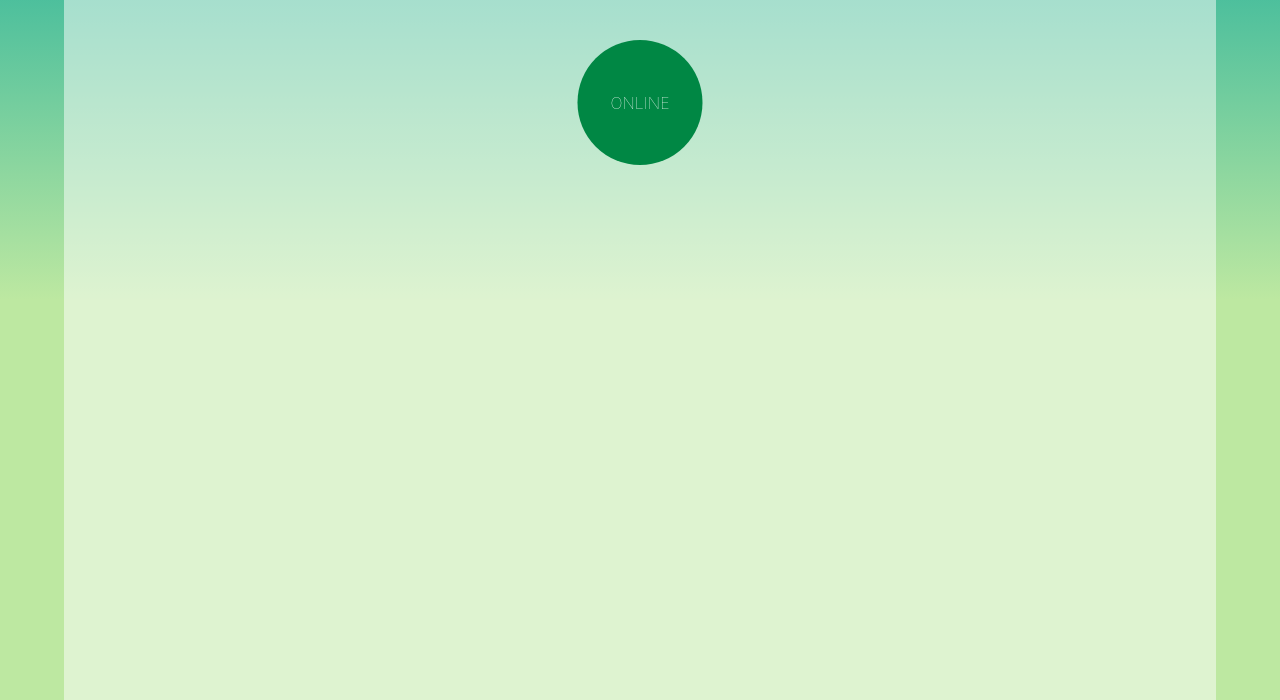
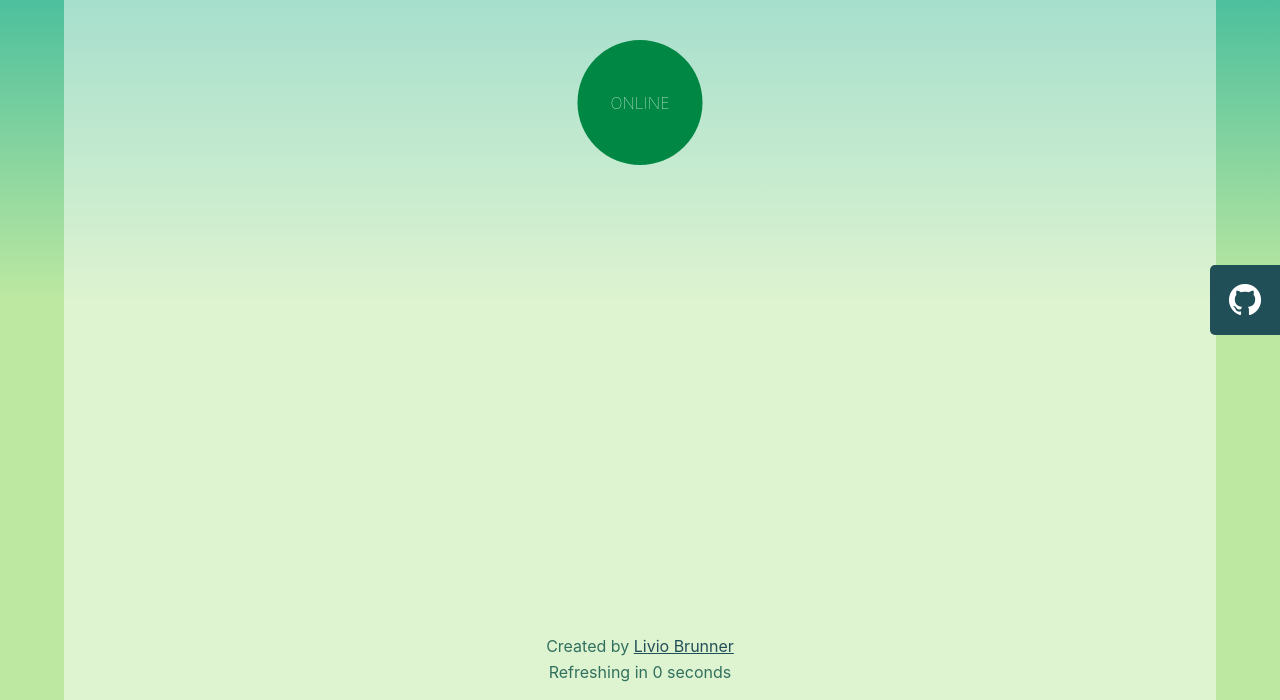
Before and after one commit to BrunnerLivio/PokemonGOStatus, a plain HTML site: page index.html in a window 1280 px wide. Shown: the part 100-800 px from the top of the page. Drawn offline with Linux system fonts and the light colour scheme; no server answers.

Commit message:
add footer

```diff
--- a/css/style.css
+++ b/css/style.css
@@ -54,21 +54,25 @@ body{
     background: -webkit-linear-gradient(top,  #28b29b 0%,#bde8a1 50%,#bde8a1 100%);
     background: linear-gradient(to bottom,  #28b29b 0%,#bde8a1 50%,#bde8a1 100%);
     filter: progid:DXImageTransform.Microsoft.gradient( startColorstr='#28b29b', endColorstr='#bde8a1',GradientType=0 );
+    color:#31705F;
 }
 h1{
     text-align:center;
-    color:#31705F;
     font-size:40px;
     margin-bottom:50px;
     text-transform: uppercase;
     font-weight:100;
 }
-@media only screen and (max-width: 767px) {
-    h1{
-        font-size:20px;
-    }
+
+a{
+    color:#204F57;
+    -webkit-transition: color 0.2s ease-in-out;
+    -moz-transition: color 0.2s ease-in-out;
+    transition: color 0.2s ease-in-out;
 }
-
+a:hover{
+    color:#102A2D;
+}
 .container{
     padding-top:40px;
     background-color:rgba(255,255,255,0.5);
@@ -243,9 +247,10 @@ h1{
 }
 .github-button{
     position:absolute;
-    top:20px;
+    top:50%;
+    transform: translateY(-50%);
     right:0;
-    background-color:rgba(255,255,255,0.2);
+    background-color:#204F57;
     width:70px;
     height:70px;
     border-bottom-left-radius: 5px;
@@ -255,7 +260,7 @@ h1{
     transition: background-color 0.2s ease-in-out;
 }
 .github-button:hover{
-    background-color:rgba(255,255,255,0.4);
+    background-color:#102A2D;
 }
 
 .github-icon{
@@ -267,3 +272,21 @@ h1{
     left:50%;
     transform:translate(-50%, -50%);
 }
+footer{
+    position:absolute;
+    bottom:20px;
+    width:100%;
+    text-align:center;
+}
+#intervalStatus{
+    margin-top:10px;
+}
+@media only screen and (max-width: 767px) {
+    h1{
+        font-size:20px;
+    }
+    .github-button{
+        width:40px;
+        height:40px;
+    }
+}
--- a/index.html
+++ b/index.html
@@ -12,11 +12,8 @@
     <a href="https://github.com/BrunnerLivio/PokemonGOStatus" target="_blank" class="github-button">
         <div class="github-icon"></div>
     </a>
-
-
     <div class="container">
         <h1>Pokemon GO Server Status</h1>
-
         <div class="loader active" id="loader">
             <svg class="circular" viewBox="25 25 50 50">
                 <circle class="path" cx="50" cy="50" r="20" fill="none" stroke-width="2" stroke-miterlimit="10" />
@@ -24,6 +21,12 @@
         </div>
         <div id="status" class="status"></div>
     </div>
+    <footer>
+        <div>
+            <span>Created by <a href="http://brunnerliv.io" target="_blank">Livio Brunner</a></span>
+        </div>
+        <div id="intervalStatus"></div>
+    </footer>
 </body>
 
 </html>
--- a/js/main.js
+++ b/js/main.js
@@ -38,9 +38,22 @@ var pokemonGOStatus = (function (self) {
     self.init = function () {
         self.$status = document.getElementById('status');
         self.$loader = document.getElementById('loader');
+        self.$intervalStatus = document.getElementById('intervalStatus');
         self.updateStatus();
+        self.intervalSeconds = 5;
+        self.updateIntervalStatus();
+        // Set up update interval
+        window.setInterval(self.updateIntervalStatus, 1000);
     };
 
+    self.updateIntervalStatus = function () {
+        self.$intervalStatus.innerText = "Refreshing in " + self.intervalSeconds + " seconds";
+        self.intervalSeconds--;
+        if (self.intervalSeconds == -1) {
+            self.updateStatus();
+            self.intervalSeconds = 5;
+        }
+    }
     self.updateStatus = function () {
         pokemonGOServer.getResponseTime(function (time) {
             helper.removeClass(self.$loader, 'active');
```
